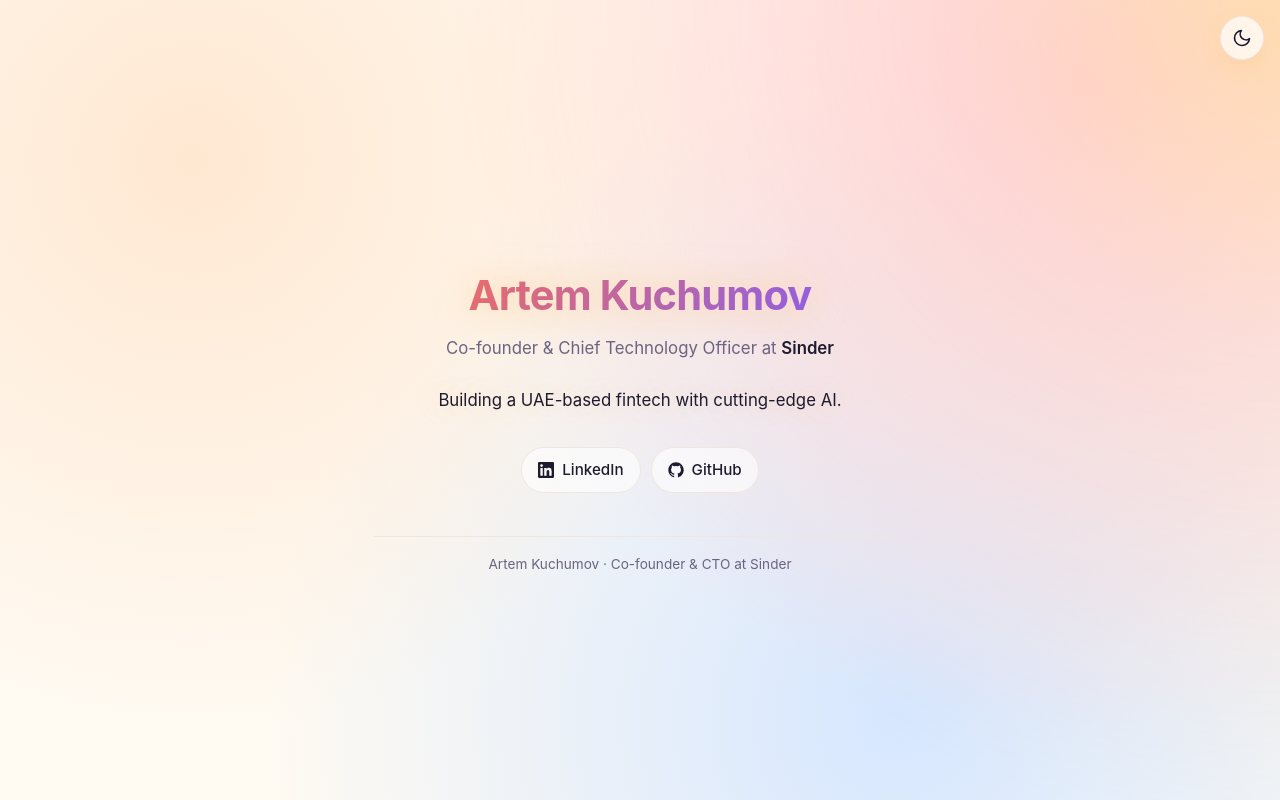
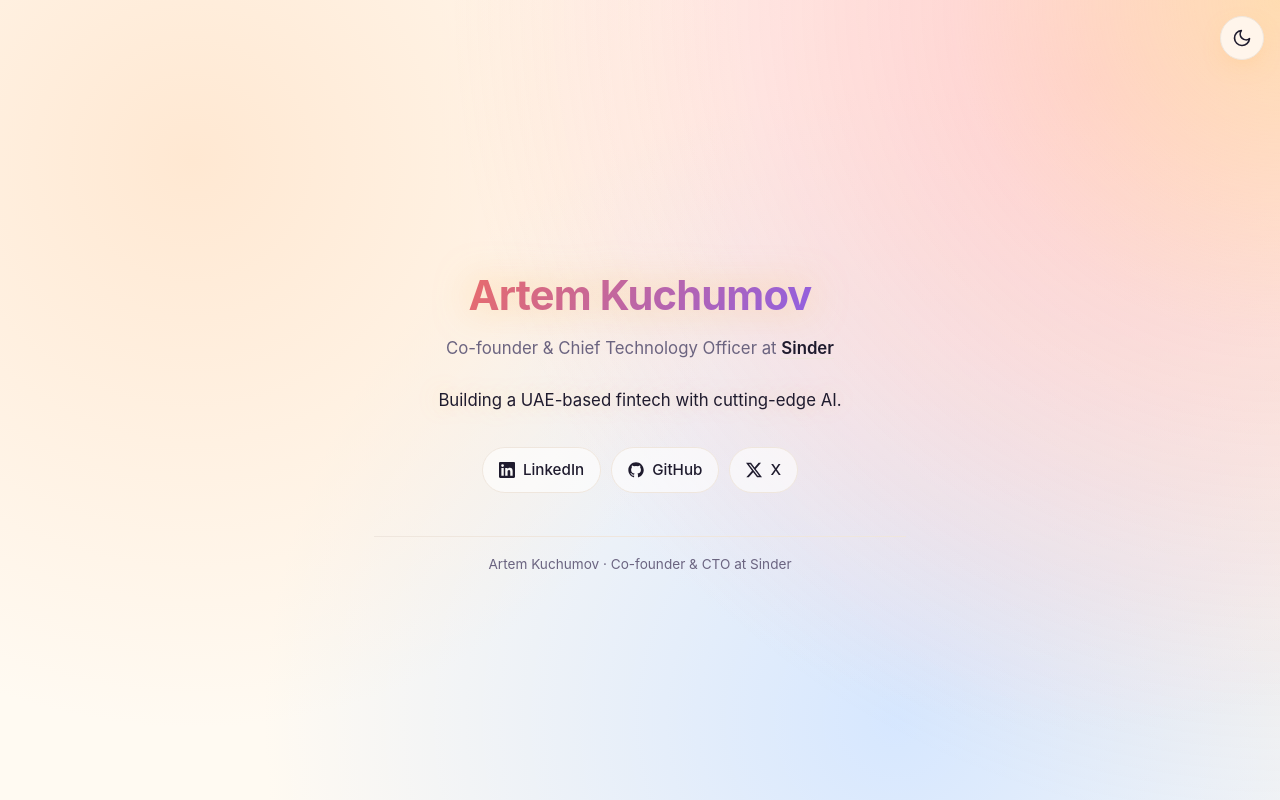
Before and after one commit to artem-kuchumov/artem-kuchumov, a plain HTML site: page index.html in a window 1280 px wide. Drawn offline with Linux system fonts and the light colour scheme.

Commit message:
Added X account

```diff
--- a/index.html
+++ b/index.html
@@ -43,6 +43,8 @@
     <meta name="twitter:title" content="Artem Kuchumov — Co-founder & CTO at Sinder (sinder.ae)" />
     <meta name="twitter:description"
         content="Ex-Revolut AI engineer. Co-founder and CTO of Sinder (sinder.ae), a UAE-based fintech startup building with cutting-edge AI." />
+    <meta name="twitter:site" content="@ArtemKuchumovFT" />
+    <meta name="twitter:creator" content="@ArtemKuchumovFT" />
 
     <!-- Inline SVG favicon — keeps the page a single self-contained file -->
     <link rel="icon" href="favicon.svg" type="image/svg+xml">
@@ -96,6 +98,7 @@
         "url": "https://artem-kuchumov.com/",
         "sameAs": [
           "https://www.linkedin.com/in/artem-kuchumov/",
+          "http://x.com/ArtemKuchumovFT",
           "https://github.com/artem-kuchumov",
           "https://sinder.ae"
         ],
@@ -527,6 +530,15 @@
                         GitHub
                     </a>
                 </li>
+                <li>
+                    <a href="http://x.com/ArtemKuchumovFT" rel="me noopener" target="_blank" itemprop="sameAs">
+                        <svg viewBox="0 0 24 24" fill="currentColor" aria-hidden="true">
+                            <path
+                                d="M18.9 1.15h3.68l-8.04 9.19L24 22.85h-7.41l-5.8-7.58-6.64 7.58H.47l8.6-9.83L0 1.15h7.59l5.24 6.93 6.07-6.93zm-1.29 19.5h2.04L6.48 3.23H4.29l13.32 17.42z" />
+                        </svg>
+                        X
+                    </a>
+                </li>
             </ul>
 
             <footer>
```
Also changed, not shown: 1 other file.
